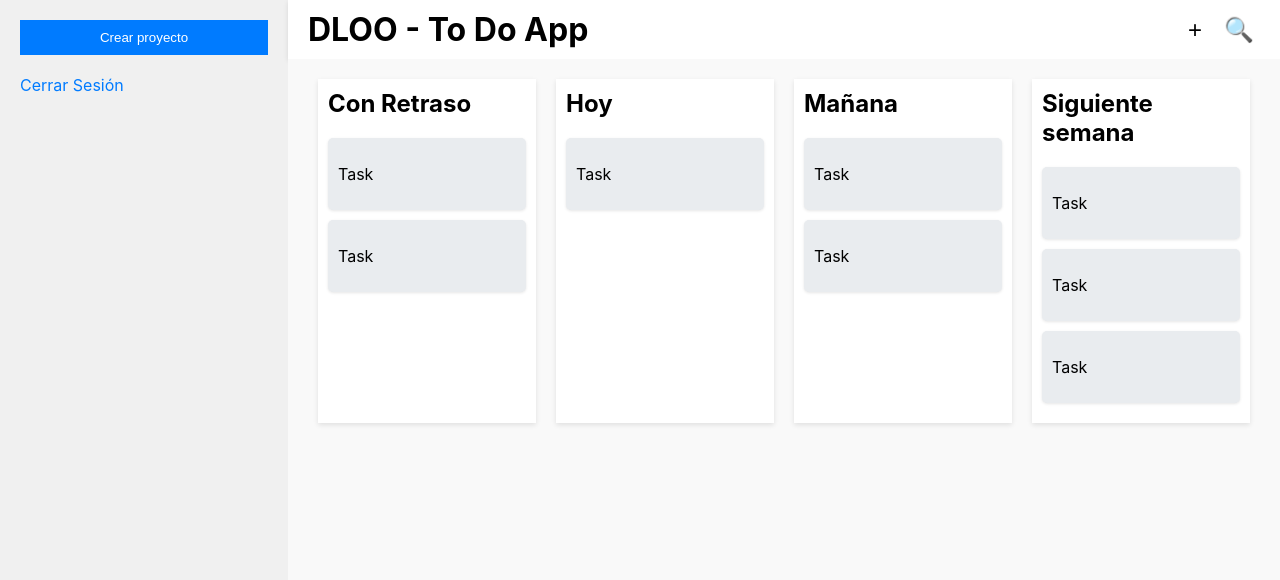
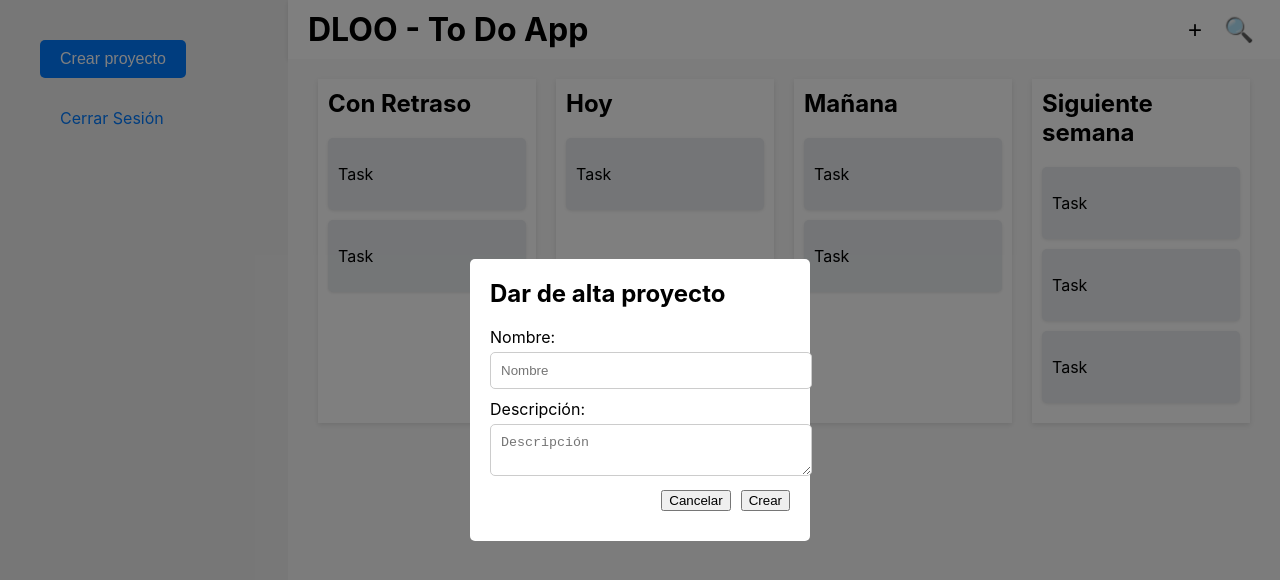
Before and after one commit to UP210409/DLOOToDoList, a React (Create React App) app in the folder frontend/: page / in a window 1280 px wide. Both pictures are taken after a click on the button "Crear proyecto". Shown: the top 580 px of the page. Built offline with nearby package versions, Linux system fonts and the light colour scheme.

Commit message:
Botón crear proyecto
Se agrega funcionalidad al botón crear proyecto

```diff
--- a/frontend/src/components/Project/Project.css
+++ b/frontend/src/components/Project/Project.css
@@ -3,19 +3,34 @@
 .project {
   display: flex;
   flex-direction: column;
-    gap: 20px;
+  align-items: flex-start;
+  padding: 20px;
 }
 
-  .create-project {
-    padding: 10px;
+.create-project-btn {
+  padding: 10px 20px;
+  font-size: 16px;
+  border: none;
+  border-radius: 5px;
   background-color: #007bff;
   color: white;
-    border: none;
   cursor: pointer;
+  margin-bottom: 20px;
 }
 
-  .logout {
+.create-project-btn:hover {
+  background-color: #0056b3;
+}
+
+.logout-link {
+  margin-top: auto;
+  padding: 10px 20px;
+  font-size: 16px;
   color: #007bff;
   text-decoration: none;
   cursor: pointer;
 }
+
+.logout-link:hover {
+  text-decoration: underline;
+}
--- a/frontend/src/components/Project/Project.js
+++ b/frontend/src/components/Project/Project.js
@@ -1,13 +1,34 @@
 // src/components/Project/Project.js
 
-import React from 'react';
+import React, { useState } from 'react';
+import ProjectForm from './ProjectForm';
 import './Project.css';
 
 function Project() {
+  const [isFormOpen, setIsFormOpen] = useState(false);
+
+  const handleCreateProject = () => {
+    setIsFormOpen(true);
+  };
+
+  const handleCloseForm = () => {
+    setIsFormOpen(false);
+  };
+
+  const handleSaveProject = (project) => {
+    console.log('Project saved:', project);
+    // Aquí puedes agregar la lógica para guardar el proyecto
+  };
+
   return (
     <div className="project">
-      <button className="create-project">Crear proyecto</button>
-      <a href="#" className="logout">Cerrar Sesión</a>
+      <button className="create-project-btn" onClick={handleCreateProject}>Crear proyecto</button>
+      <a className="logout-link" href="/logout">Cerrar Sesión</a>
+      <ProjectForm
+        isOpen={isFormOpen}
+        onClose={handleCloseForm}
+        onSave={handleSaveProject}
+      />
     </div>
   );
 }
--- /dev/null
+++ b/frontend/src/components/Project/ProjectForm.css
@@ -0,0 +1,48 @@
+/* src/components/Project/ProjectForm.css */
+
+.project-form-overlay {
+    position: fixed;
+    top: 0;
+    left: 0;
+    right: 0;
+    bottom: 0;
+    background-color: rgba(0, 0, 0, 0.5);
+    display: flex;
+    justify-content: center;
+    align-items: center;
+  }
+
+  .project-form-content {
+    background: white;
+    padding: 20px;
+    border-radius: 5px;
+    width: 300px;
+    max-width: 90%;
+  }
+
+  .project-form-content h2 {
+    margin-top: 0;
+  }
+
+  .project-form-content div {
+    margin-bottom: 10px;
+  }
+
+  .project-form-content label {
+    display: block;
+    margin-bottom: 5px;
+  }
+
+  .project-form-content input,
+  .project-form-content textarea {
+    width: 100%;
+    padding: 10px;
+    border: 1px solid #ccc;
+    border-radius: 5px;
+  }
+
+  .project-form-buttons {
+    display: flex;
+    justify-content: flex-end;
+    gap: 10px;
+  }
--- a/frontend/src/components/Project/ProjectForm.js
+++ b/frontend/src/components/Project/ProjectForm.js
@@ -0,0 +1,50 @@
+// src/components/Project/ProjectForm.js
+
+import React, { useState } from 'react';
+import './ProjectForm.css';
+
+function ProjectForm({ isOpen, onClose, onSave }) {
+  const [name, setName] = useState('');
+  const [description, setDescription] = useState('');
+
+  if (!isOpen) {
+    return null;
+  }
+
+  const handleSave = () => {
+    const project = { name, description };
+    onSave(project);
+    onClose();
+  };
+
+  return (
+    <div className="project-form-overlay">
+      <div className="project-form-content">
+        <h2>Dar de alta proyecto</h2>
+        <div>
+          <label>Nombre:</label>
+          <input
+            type="text"
+            value={name}
+            onChange={(e) => setName(e.target.value)}
+            placeholder="Nombre"
+          />
+        </div>
+        <div>
+          <label>Descripción:</label>
+          <textarea
+            value={description}
+            onChange={(e) => setDescription(e.target.value)}
+            placeholder="Descripción"
+          />
+        </div>
+        <div className="project-form-buttons">
+          <button onClick={onClose}>Cancelar</button>
+          <button onClick={handleSave}>Crear</button>
+        </div>
+      </div>
+    </div>
+  );
+}
+
+export default ProjectForm;
```
Lines whose indentation alone changed are shown as unchanged.
